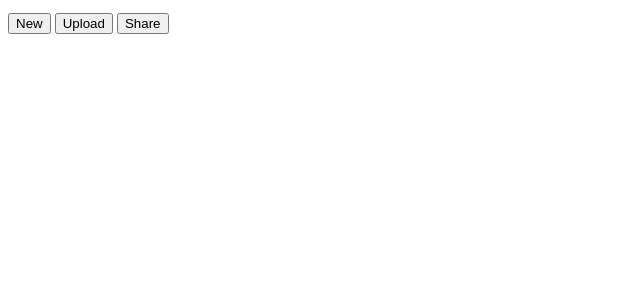
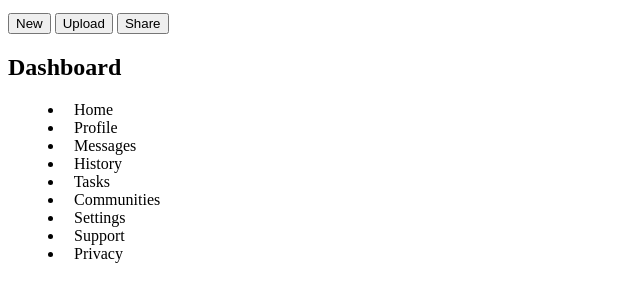
Before and after one commit to Viveyd/dashboard-design-1, a plain HTML site: page index.html in a window 1280 px wide. Shown: the part 136-438 px from the top of the page, without its empty margins (0-640 px from the left). Drawn offline with Linux system fonts and the light colour scheme.

Commit message:
Add aside dashboard HTML

```diff
--- a/index.html
+++ b/index.html
@@ -35,5 +35,46 @@
              </div>
         </section>
     </header>
+    <aside>
+        <h1><img src="" alt="">Dashboard</h1>
+        <menu>
+            <li>
+                <img src="" alt="">
+                Home
+            </li>
+            <li>
+                <img src="" alt="">
+                Profile
+            </li>
+            <li>
+                <img src="" alt="">
+                Messages
+            </li>
+            <li>
+                <img src="" alt="">
+                History
+            </li>
+            <li>
+                <img src="" alt="">
+                Tasks
+            </li>
+            <li>
+                <img src="" alt="">
+                Communities
+            </li>
+            <li>
+                <img src="" alt="">
+                Settings
+            </li>
+            <li>
+                <img src="" alt="">
+                Support
+            </li>
+            <li>
+                <img src="" alt="">
+                Privacy
+            </li>
+        </menu>
+    </aside>
 </body>
 </html>
```
